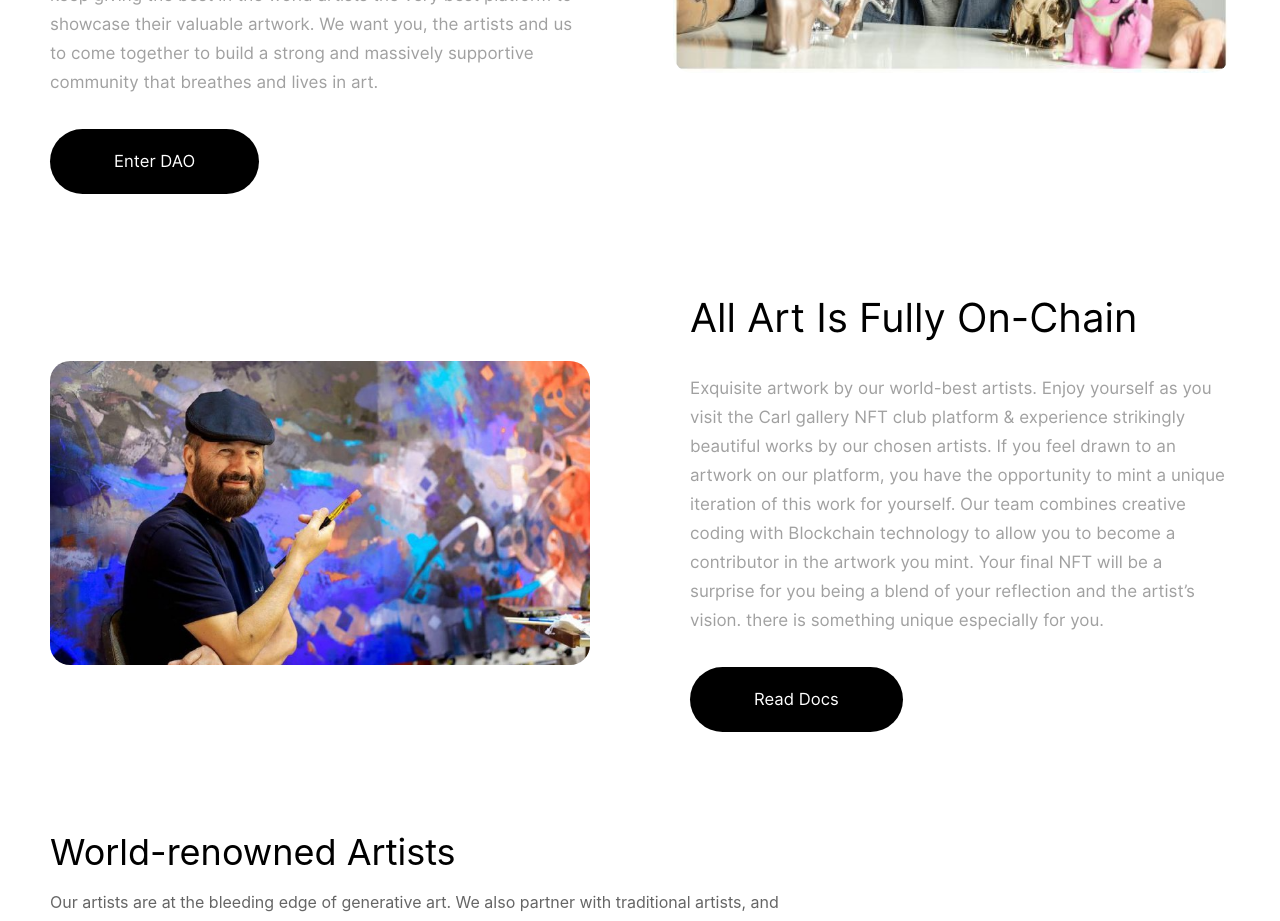
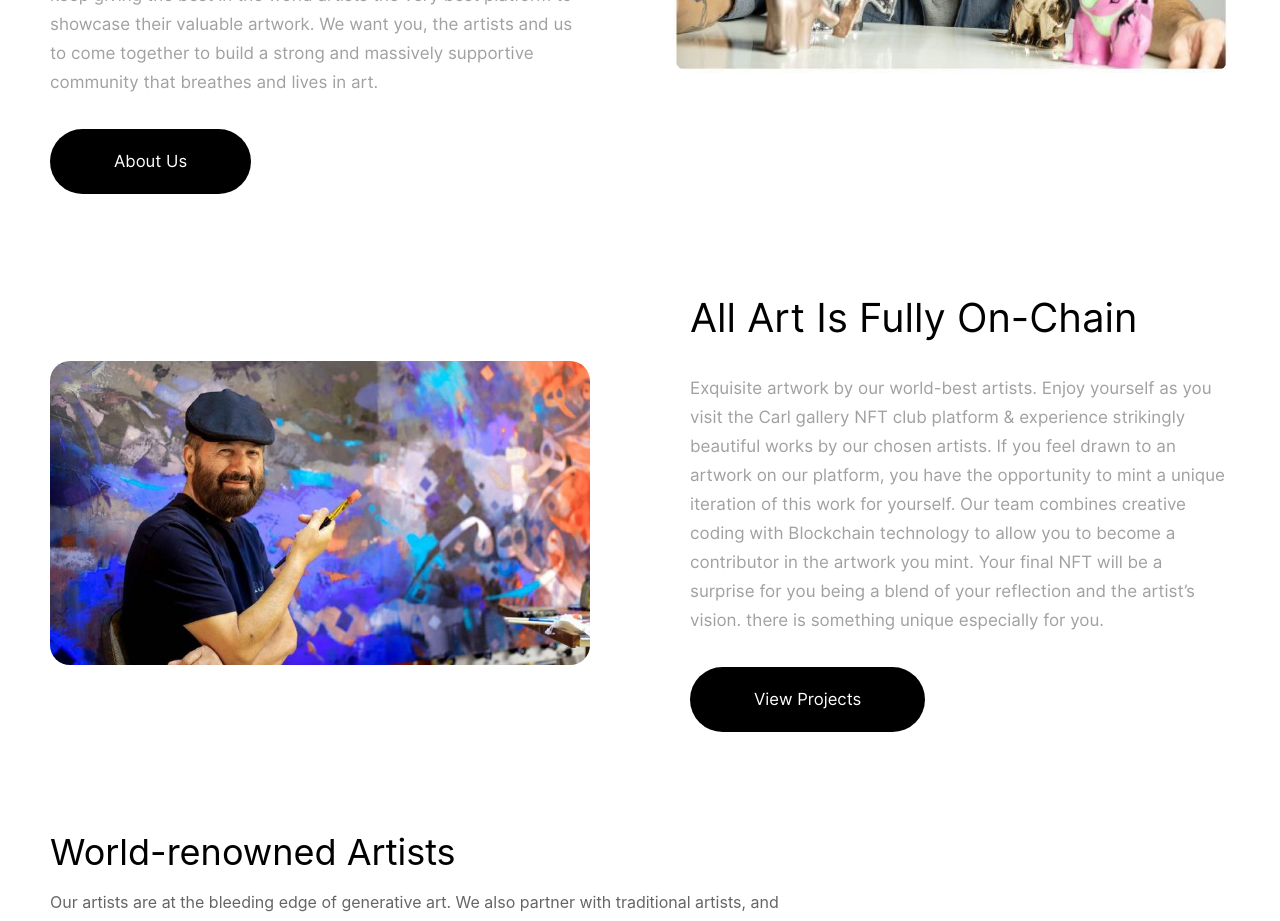
Before and after one commit to KosticDev/carlgallery, a React (Create React App) app: page / in a window 1280 px wide. Shown: the part 1440-2361 px from the top of the page. Built offline with nearby package versions, Linux system fonts and the light colour scheme.

Commit message:
content fix55

```diff
--- a/src/components/Content/Content.js
+++ b/src/components/Content/Content.js
@@ -16,7 +16,7 @@ We plan to go the extra mile to ensure a smooth experience for each one of you.
 Each of our art projects will be tested thoroughly on testnet before migrating and deploying on mainnet.
 We, after all, aim to keep giving the best in the world artists the very best platform to showcase their valuable artwork.
 We want you, the artists and us to come together to build a strong and massively supportive community that breathes and lives in art.</p>
-                        <div>Enter DAO</div>
+                        <div>About Us</div>
                     </div>
                     <div className='content2_right'>
                         <img src={img1} alt='' />
@@ -34,7 +34,7 @@ If you feel drawn to an artwork on our platform, you have the opportunity to min
 Our team combines creative coding with Blockchain technology to allow you to become a contributor in the artwork you mint.
 Your final NFT will be a surprise for you being a blend of your reflection and the artist’s vision.
 there is something unique especially for you. </p>
-                        <div>Read Docs</div>
+                        <div>View Projects</div>
                     </div>
                 </div>
             </div>
```
Also changed, not shown: src/components/Artists/Artist.js (added, +9 -0 lines).
